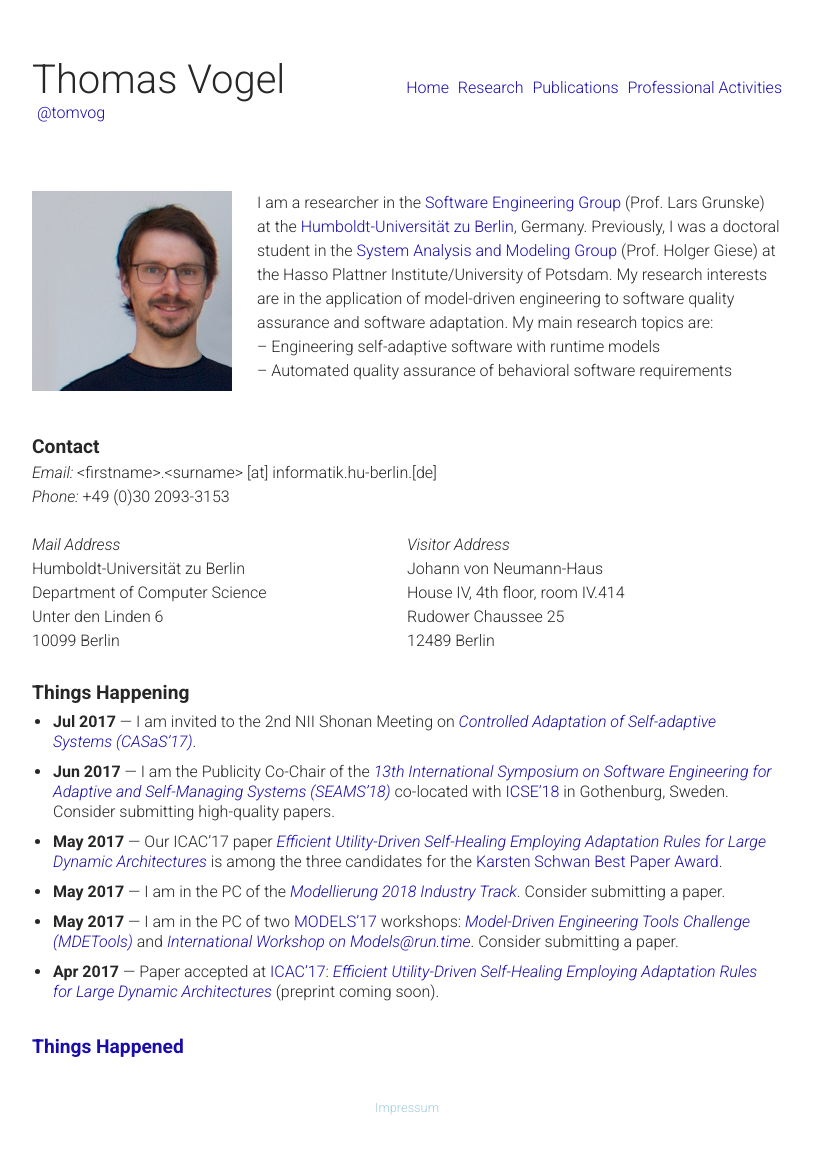
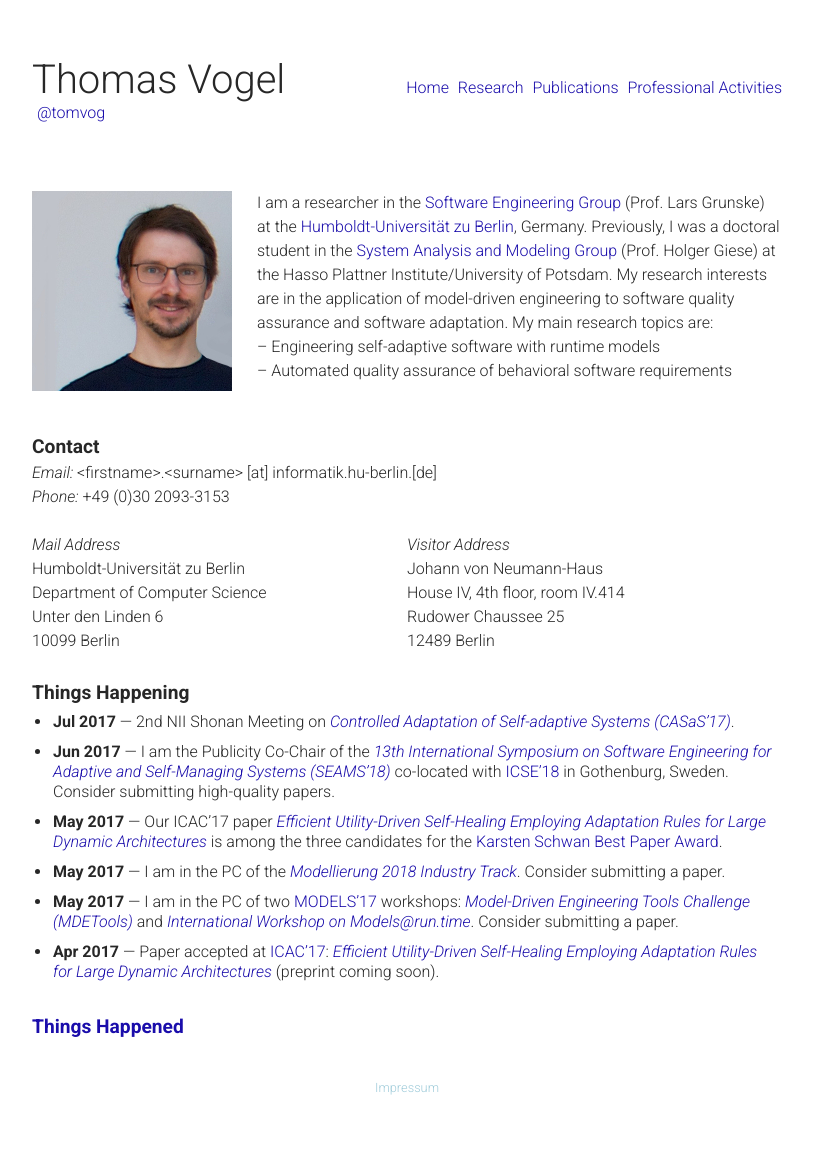
Before and after one commit to thomas-vogel/thomas-vogel.github.io, a Jekyll site: the page built from index.md, in a window 1280 px wide. Shown: the whole page, without its empty margins (233-1046 px from the left). Built offline with Jekyll 4.4.1, drawn with Linux system fonts in a browser that asks for light colours.

Commit message:
Cleanup.

```diff
--- a/index.md
+++ b/index.md
@@ -44,7 +44,7 @@ My research interests are in the application of model-driven engineering to soft
 
 ## Things Happening
 
-* __Jul 2017__ --- I am invited to the 2nd NII Shonan Meeting on [_Controlled Adaptation of Self-adaptive Systems (CASaS'17)_](http://shonan.nii.ac.jp/seminar/110/){:target="_blank"}.
+* __Jul 2017__ --- 2nd NII Shonan Meeting on [_Controlled Adaptation of Self-adaptive Systems (CASaS'17)_](http://shonan.nii.ac.jp/seminar/110/){:target="_blank"}.
 * __Jun 2017__ --- I am the Publicity Co-Chair of the [_13th International Symposium on Software Engineering for Adaptive and Self-Managing Systems (SEAMS'18)_](http://www.icse2018.org/track/seams-2018-papers){:target="_blank"} co-located with [ICSE'18](http://www.icse2018.org){:target="_blank"} in Gothenburg, Sweden. Consider submitting high-quality papers.
 * __May 2017__ --- Our ICAC'17 paper [_Efficient Utility-Driven Self-Healing Employing Adaptation Rules for Large Dynamic Architectures_](publications/2017-ICAC) is among the three candidates for the [Karsten Schwan Best Paper Award](http://icac2017.ece.ohio-state.edu/program/program/){:target="_blank"}.
 * __May 2017__ --- I am in the PC of the [_Modellierung 2018 Industry Track_](http://modellierung2018.org/call/praxisforum-aufruf/){:target="_blank"}. Consider submitting a paper.
```
